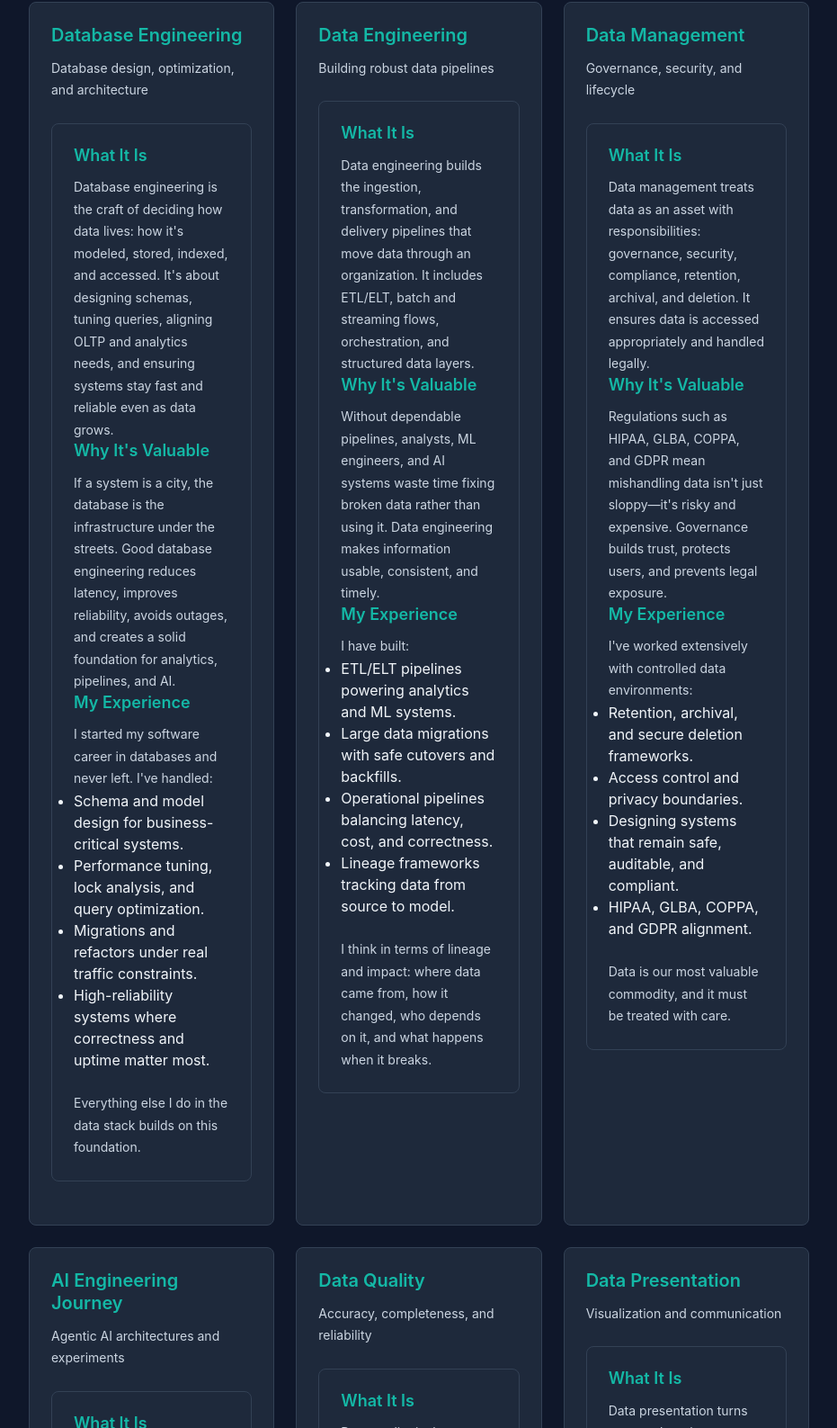
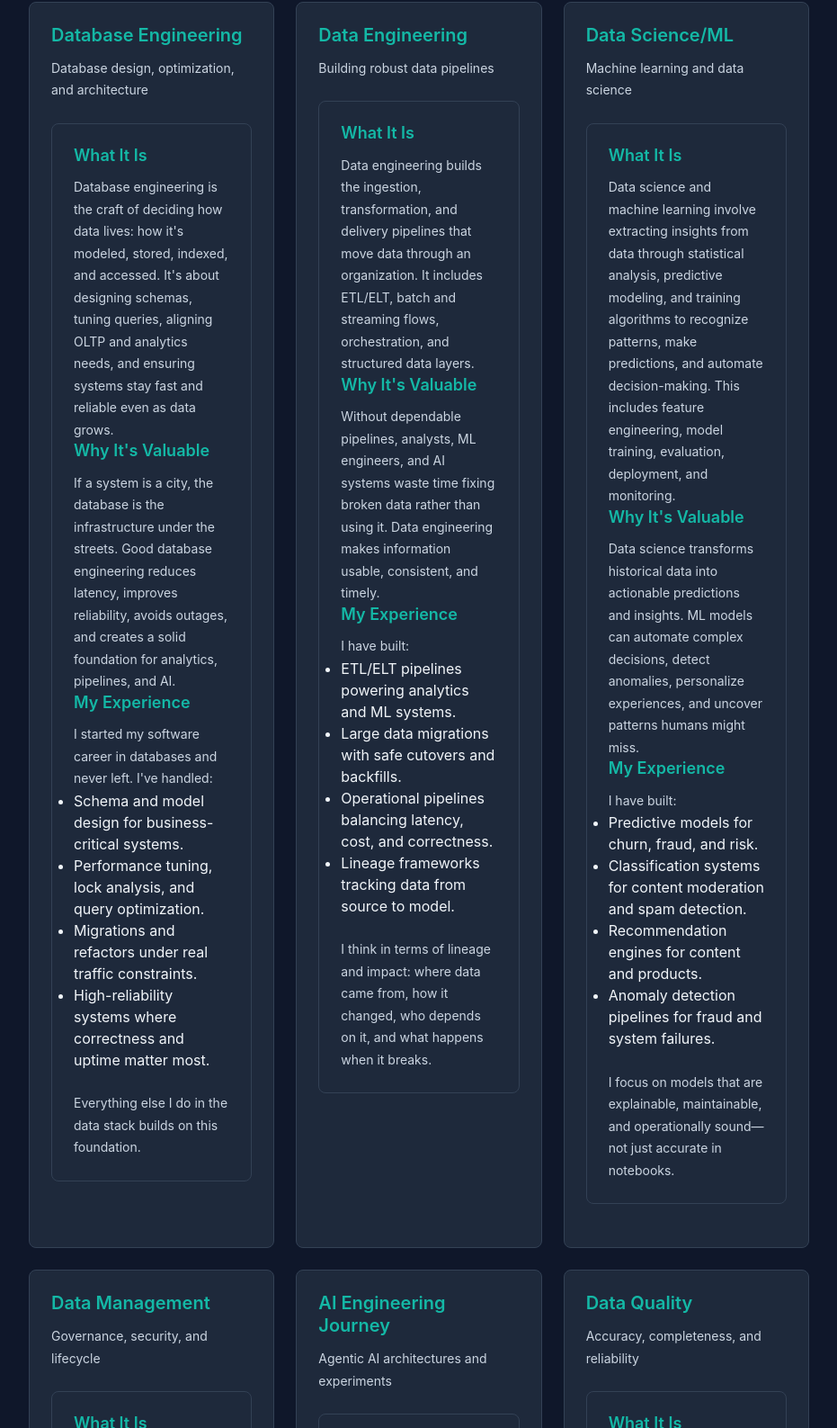
Before and after one commit to bonjohen/page_viewer, a plain HTML site: page sites/software-engineering/index.html in a window 1280 px wide. Shown: the part 493-2080 px from the top of the page at 90% size, without its empty margins (174-1105 px from the left). Drawn offline with Linux system fonts and the light colour scheme.

Commit message:
feat: Update title in index.html and add Data Science/ML section in Software Engineering page

```diff
--- a/sites/software-engineering/index.html
+++ b/sites/software-engineering/index.html
@@ -100,6 +100,38 @@
           </div>
         </div>
 
+        <!-- DATA SCIENCE/ML -->
+        <div class="focus-card clickable-card" data-site-id="data-science-ml">
+          <h3>Data Science/ML</h3>
+          <p>Machine learning and data science</p>
+
+          <div class="detail-block">
+            <h4>What It Is</h4>
+            <p>
+              Data science and machine learning involve extracting insights from data through statistical analysis,
+              predictive modeling, and training algorithms to recognize patterns, make predictions, and automate
+              decision-making. This includes feature engineering, model training, evaluation, deployment, and monitoring.
+            </p>
+
+            <h4>Why It's Valuable</h4>
+            <p>
+              Data science transforms historical data into actionable predictions and insights. ML models can automate complex decisions, detect anomalies, personalize experiences, and uncover patterns humans might miss.
+            </p>
+
+            <h4>My Experience</h4>
+            <p>I have built:</p>
+            <ul>
+              <li>Predictive models for churn, fraud, and risk.</li>
+              <li>Classification systems for content moderation and spam detection.</li>
+              <li>Recommendation engines for content and products.</li>
+              <li>Anomaly detection pipelines for fraud and system failures.</li>
+            </ul>
+            <p><br>
+              I focus on models that are explainable, maintainable, and operationally sound—not just accurate in notebooks.
+            </p>
+          </div>
+        </div>
+
         <!-- DATA MANAGEMENT -->
         <div class="focus-card clickable-card" data-site-id="data-management">
           <h3>Data Management</h3>
@@ -131,6 +163,7 @@
             </p>
           </div>
         </div>
+
         <!-- AI ENGINEERING -->
         <div class="focus-card clickable-card" data-site-id="ai-engineering-journey">
           <h3>AI Engineering Journey</h3>
@@ -169,6 +202,7 @@
             </p>
           </div>
         </div>
+
         <!-- DATA QUALITY -->
         <div class="focus-card clickable-card" data-site-id="data-quality">
           <h3>Data Quality</h3>
```
Also changed, not shown: index.html (+1 -1 lines), sites.json (+19 -19 lines).
